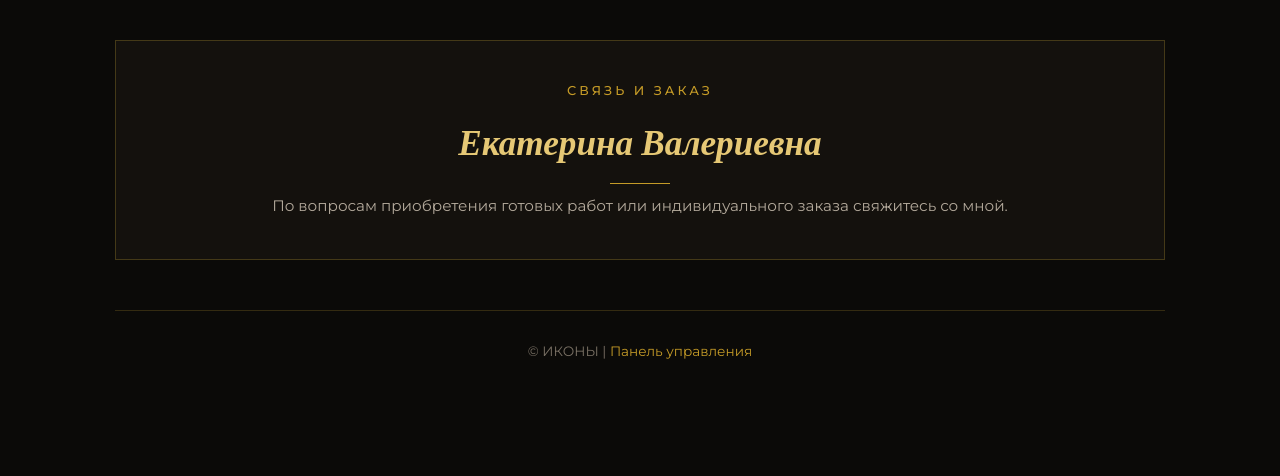
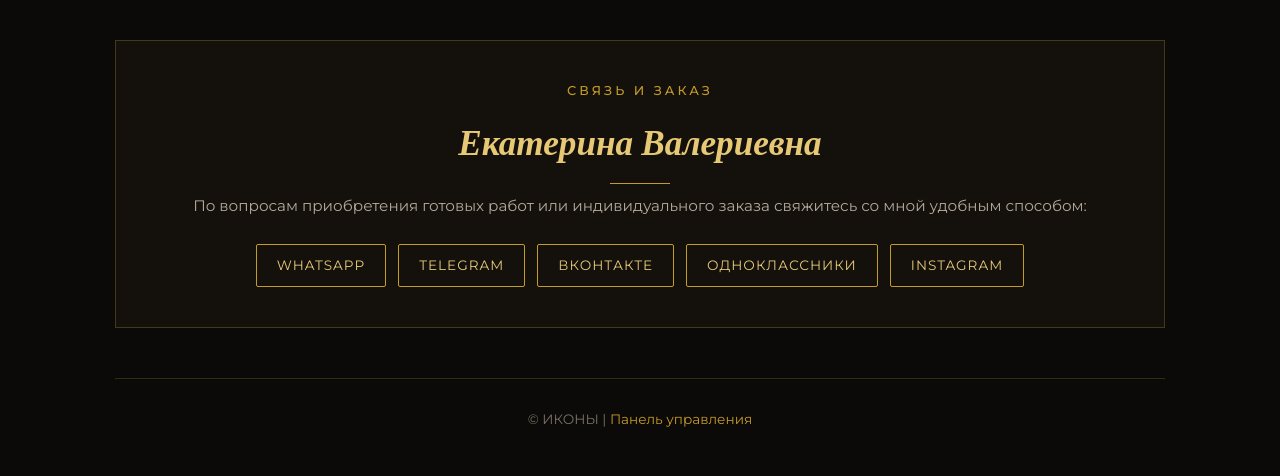
Before and after one commit to ekaterinaarseneva532-maker/my-portfolio, a Jekyll site: the page index.html, which Jekyll copies as it is, in a window 1280 px wide. Shown: the part 1105-1581 px from the top of the page. Built offline with Jekyll 4.4.1, drawn with Linux system fonts in a browser that asks for light colours; before the commit the page ends 1512 px from its top, so only the background shows below that.

Commit message:
Update index.html

```diff
--- a/index.html
+++ b/index.html
@@ -99,7 +99,9 @@
     }
 
     .contacts-box { max-width: 1050px; margin: 0 auto 50px auto; text-align: center; padding: 40px 20px; background: #14110d; border: 1px solid rgba(212, 175, 55, 0.25); }
-    .contacts-links { display: flex; gap: 15px; justify-content: center; flex-wrap: wrap; margin-top: 25px; }
+    .social-grid { display: flex; gap: 12px; justify-content: center; flex-wrap: wrap; margin-top: 25px; }
+    .social-btn { border: 1px solid #c59b27; color: #e6c875; padding: 10px 20px; text-decoration: none; border-radius: 2px; font-size: 0.85rem; text-transform: uppercase; letter-spacing: 1px; transition: all 0.3s ease; }
+    .social-btn:hover { background: #c59b27; color: #0b0a08; }
 
     .site-footer { text-align: center; padding: 30px 0; border-top: 1px solid rgba(212, 175, 55, 0.2); color: #7a7165; font-size: 0.85rem; max-width: 1050px; margin: 0 auto; }
     .site-footer a { color: #c59b27; text-decoration: none; }
@@ -127,6 +129,7 @@
     <h2 class="section-title">Избранная работа</h2>
     <div class="featured-work">
       <div class="featured-image-container">
+        <!-- Показываем вашу загруженную икону -->
         <img src="/my-portfolio/assets/uploads/ikona.jpg" alt="Икона Божией Матери">
       </div>
       <div>
@@ -142,11 +145,20 @@
     </div>
   </section>
 
-  <!-- Контакты -->
+  <!-- Контакты и социальные сети -->
   <section id="contacts" class="contacts-box">
     <span class="eyebrow">СВЯЗЬ И ЗАКАЗ</span>
     <h2 class="section-title" style="margin-bottom: 10px;">Екатерина Валериевна</h2>
-    <p style="color: #b3a99b; font-size: 0.95rem;">По вопросам приобретения готовых работ или индивидуального заказа свяжитесь со мной.</p>
+    <p style="color: #b3a99b; font-size: 0.95rem;">По вопросам приобретения готовых работ или индивидуального заказа свяжитесь со мной удобным способом:</p>
+
+    <div class="social-grid">
+      <!-- Замените знаки # на ваши реальные ссылки или номера -->
+      <a class="social-btn" href="https://wa.me/79000000000" target="_blank">WhatsApp</a>
+      <a class="social-btn" href="https://t.me/username" target="_blank">Telegram</a>
+      <a class="social-btn" href="https://vk.com/id0" target="_blank">ВКонтакте</a>
+      <a class="social-btn" href="https://ok.ru/" target="_blank">Одноклассники</a>
+      <a class="social-btn" href="https://instagram.com/" target="_blank">Instagram</a>
+    </div>
   </section>
 
   <footer class="site-footer">
```
